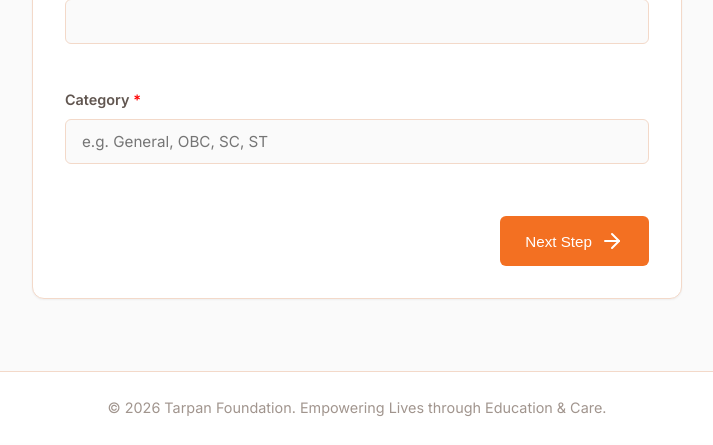
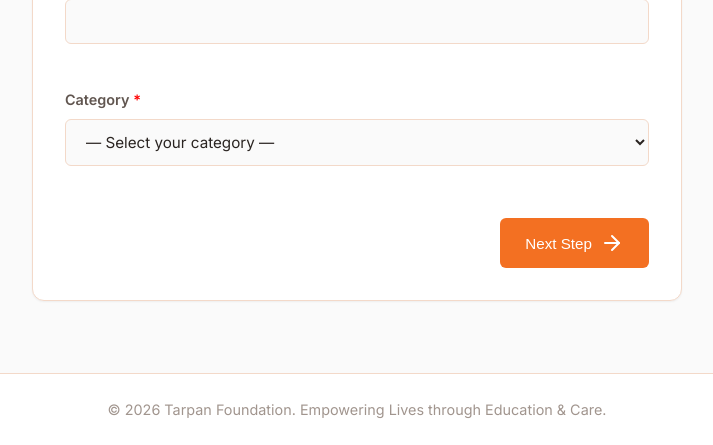
Before and after one commit to vidit-agarwal1/tarpan-portal, a Django app: page /admission/personal/ in a window 1280 px wide. Shown: the part 1092-1537 px from the top of the page, without its empty margins (283-996 px from the left). Before the commit the page ends 1508 px from the top, so only its background shows below. Run offline with Django 5.2, Linux system fonts and the light colour scheme.

Commit message:
@jash_24 - Added the orphan categories to the application page

```diff
--- a/accounts/templates/accounts/admission_personal.html
+++ b/accounts/templates/accounts/admission_personal.html
@@ -111,16 +111,37 @@
                     >
                 </div>
                 <div class="form-group">
-                    <label for="category">Category <span style = "color : red;">*</span> </label>
-                    <input
-                        type="text"
+                    <label for="category">
+                        Category <span style="color: red;">*</span>
+                    </label>
+                    <select
                         id="category"
                         name="category"
                         class="form-control"
-                        placeholder="e.g. General, OBC, SC, ST"
-                        value="{{ request.session.category|default:'' }}"
                         required
                     >
+                        <option value="" disabled {% if not request.session.category %}selected{% endif %}>
+                            — Select your category —
+                        </option>
+                        <option value="Complete Orphan" {% if request.session.category == 'Complete Orphan' %}selected{% endif %}>
+                            Complete Orphan
+                        </option>
+                        <option value="Orphan with no parents, but has relatives" {% if request.session.category == 'Orphan with no parents, but has relatives' %}selected{% endif %}>
+                            Orphan with no parents, but has relatives
+                        </option>
+                        <option value="Children with one parent" {% if request.session.category == 'Children with one parent' %}selected{% endif %}>
+                            Children with one parent
+                        </option>
+                        <option value="Children of divorced parents" {% if request.session.category == 'Children of divorced parents' %}selected{% endif %}>
+                            Children of divorced parents
+                        </option>
+                        <option value="Children of parents suffering from a serious illness" {% if request.session.category == 'Children of parents suffering from a serious illness' %}selected{% endif %}>
+                            Children of parents suffering from a serious illness
+                        </option>
+                        <option value="Children under care and protection" {% if request.session.category == 'Children under care and protection' %}selected{% endif %}>
+                            Children under care and protection
+                        </option>
+                    </select>
                 </div>
             </div>
 
--- /dev/null
+++ b/requirements.txt
@@ -0,0 +1,6 @@
+asgiref==3.11.1
+Django==6.0.6
+psycopg==3.3.4
+psycopg2-binary==2.9.12
+python-dotenv==1.2.2
+sqlparse==0.5.5
```
Also changed, not shown: 1 other file.
